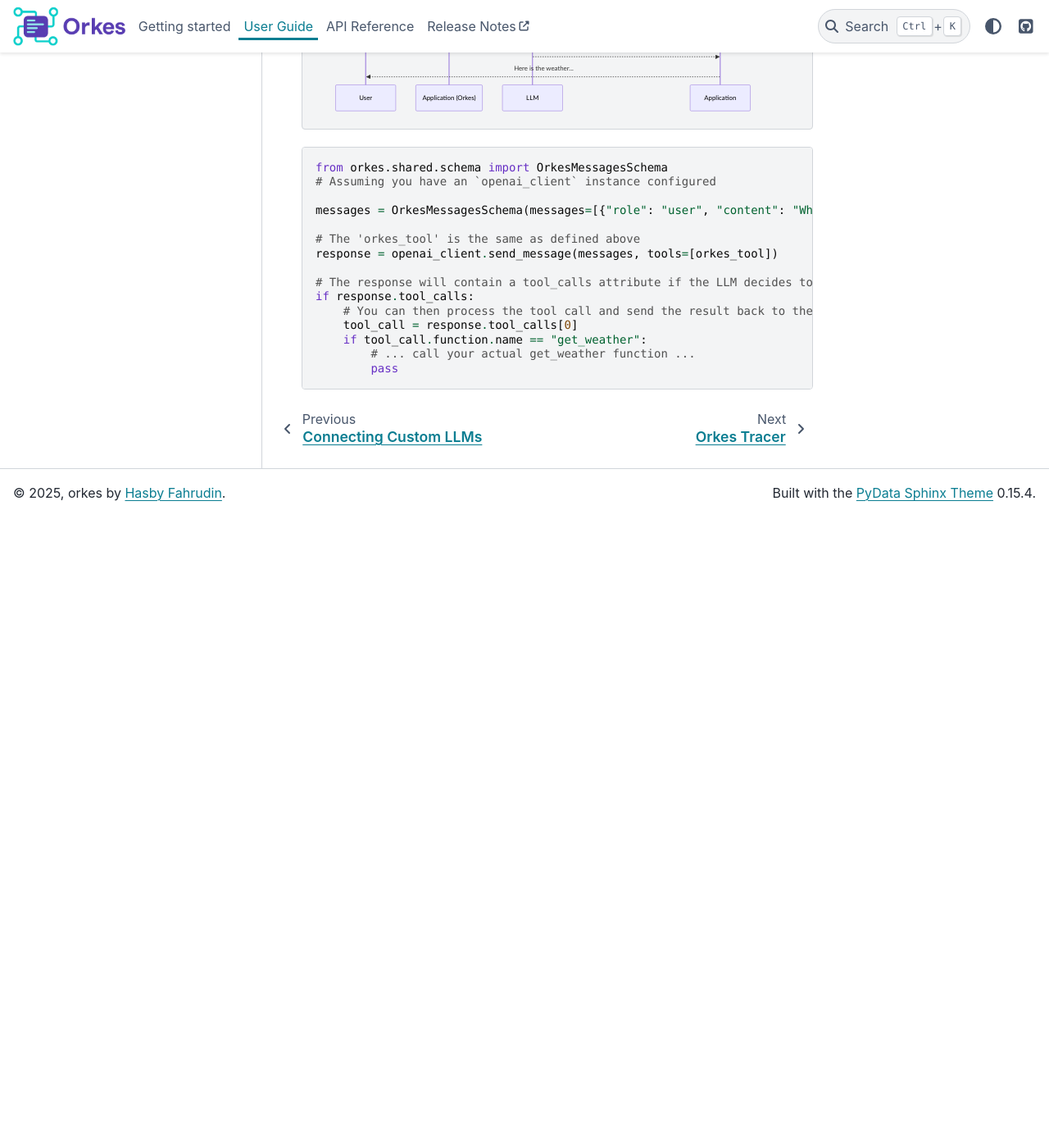
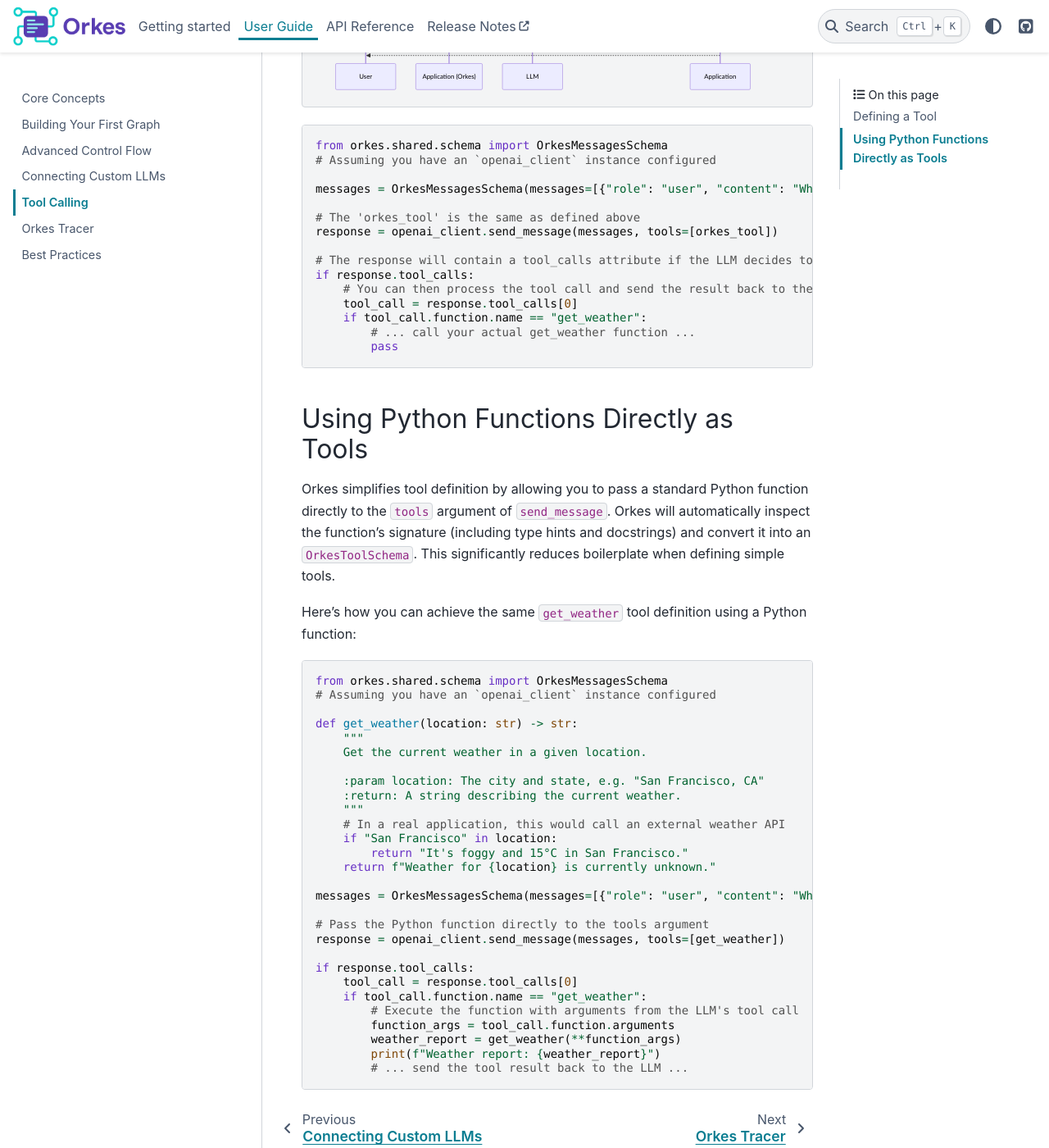
Before and after one commit to hfahrudin/orkes, a Sphinx documentation site: the page built from docs/source/user_guide/tool_calling.rst, in a window 1280 px wide and 1400 px high, scrolled down 1036 px. Shown: the whole window at 82% size. Built offline with Sphinx 7.4.7 and the PyData theme 0.15.4, drawn with Linux system fonts in a browser that asks for light colours; before the commit the page ends 1666 px from its top, so only the background shows below that; some of the changed text lies outside the part shown.

Commit message:
improve documentation

```diff
--- a/docs/source/user_guide/tool_calling.rst
+++ b/docs/source/user_guide/tool_calling.rst
@@ -4,20 +4,20 @@
 Tool Calling
 ==============
 
-Orkes provides a flexible way to integrate external tools into your workflows. While we are working on a fully automated tool calling system, the current implementation gives you fine-grained control over how tools are defined and used.
+Orkes provides a flexible way to integrate external tools into your workflows. The current implementation gives you fine-grained control over how tools are defined and used.
 
 Defining a Tool
 ---------------
 
-You can define a tool using the ``orkes.agents.schema.ToolSchema``. This schema describes the tool's name, description, and the parameters it accepts. The parameter schema follows the JSON Schema standard.
+You can define a tool using the ``orkes.agents.schema.OrkesToolSchema``. This schema describes the tool's name, description, and the parameters it accepts. The parameter schema follows the JSON Schema standard.
 
 Here's an example of how to define a ``get_weather`` tool:
 
 .. code-block:: python
 
-    from orkes.agents.schema import ToolSchema
+    from orkes.agents.schema import OrkesToolSchema
 
-    orkes_tool = ToolSchema(
+    orkes_tool = OrkesToolSchema(
         name="get_weather",
         description="Get the current weather in a given location",
         parameters={
@@ -65,3 +65,42 @@
         if tool_call.function.name == "get_weather":
             # ... call your actual get_weather function ...
             pass
+
+
+Using Python Functions Directly as Tools
+----------------------------------------
+
+Orkes simplifies tool definition by allowing you to pass a standard Python function directly to the ``tools`` argument of ``send_message``. Orkes will automatically inspect the function's signature (including type hints and docstrings) and convert it into an ``OrkesToolSchema``. This significantly reduces boilerplate when defining simple tools.
+
+Here's how you can achieve the same ``get_weather`` tool definition using a Python function:
+
+.. code-block:: python
+
+    from orkes.shared.schema import OrkesMessagesSchema
+    # Assuming you have an `openai_client` instance configured
+
+    def get_weather(location: str) -> str:
+        """
+        Get the current weather in a given location.
+
+        :param location: The city and state, e.g. "San Francisco, CA"
+        :return: A string describing the current weather.
+        """
+        # In a real application, this would call an external weather API
+        if "San Francisco" in location:
+            return "It's foggy and 15°C in San Francisco."
+        return f"Weather for {location} is currently unknown."
+
+    messages = OrkesMessagesSchema(messages=[{"role": "user", "content": "What is the weather in San Francisco?"}])
+
+    # Pass the Python function directly to the tools argument
+    response = openai_client.send_message(messages, tools=[get_weather])
+
+    if response.tool_calls:
+        tool_call = response.tool_calls[0]
+        if tool_call.function.name == "get_weather":
+            # Execute the function with arguments from the LLM's tool call
+            function_args = tool_call.function.arguments
+            weather_report = get_weather(**function_args)
+            print(f"Weather report: {weather_report}")
+            # ... send the tool result back to the LLM ...
--- a/pyproject.toml
+++ b/pyproject.toml
@@ -4,7 +4,7 @@
 
 [project]
 name = "orkes"
-version = "0.1.3.1"
+version = "0.1.3.2"
 description = "A lightweight orchestration framework for LLM agents, no abstractions you don’t need, no bloated APIs, just clean coordination logic that works."
 readme = "README.md"
 requires-python = ">=3.10"
```
Also changed, not shown: docs/source/user_guide/tracing.rst (+23 -3 lines).
